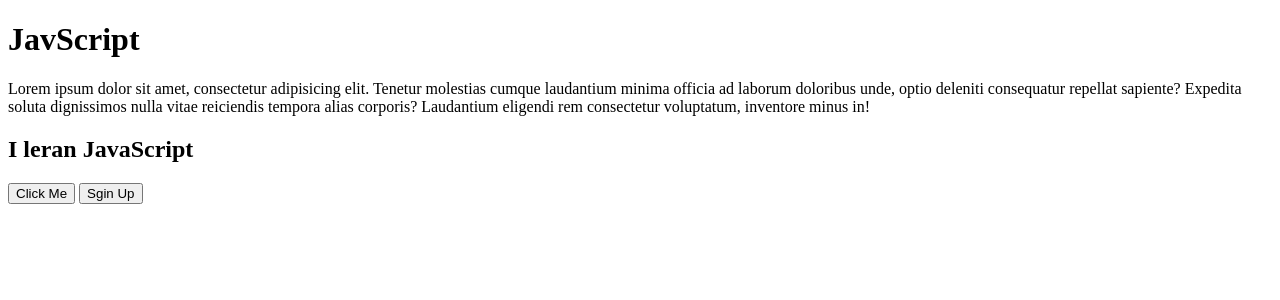
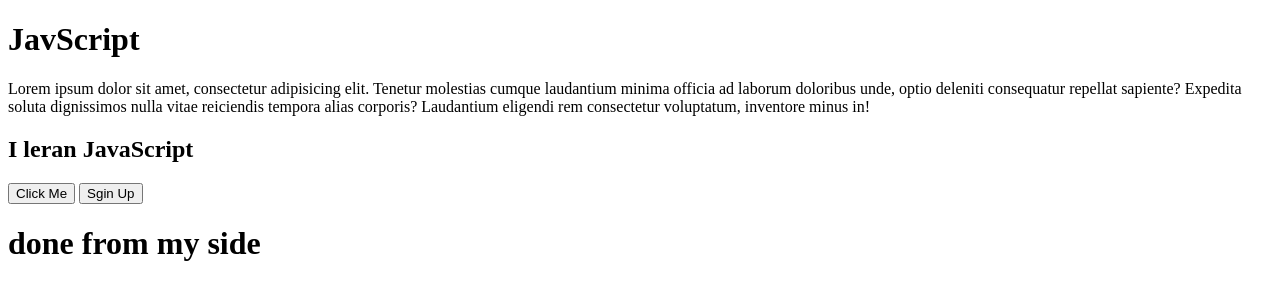
Before and after one commit to Sameer-ahmed-dharejo/Sameer-ahmed-dharejo, a plain HTML site: page index.html in a window 1280 px wide. Drawn offline with Linux system fonts and the light colour scheme.

Commit message:
done from my side

```diff
--- a/index.html
+++ b/index.html
@@ -16,6 +16,7 @@
         <div>
             <button>Click Me</button>
             <button>Sgin Up</button>
+            <h1>done from my side</h1>
         </div>
 </body>
 
```
